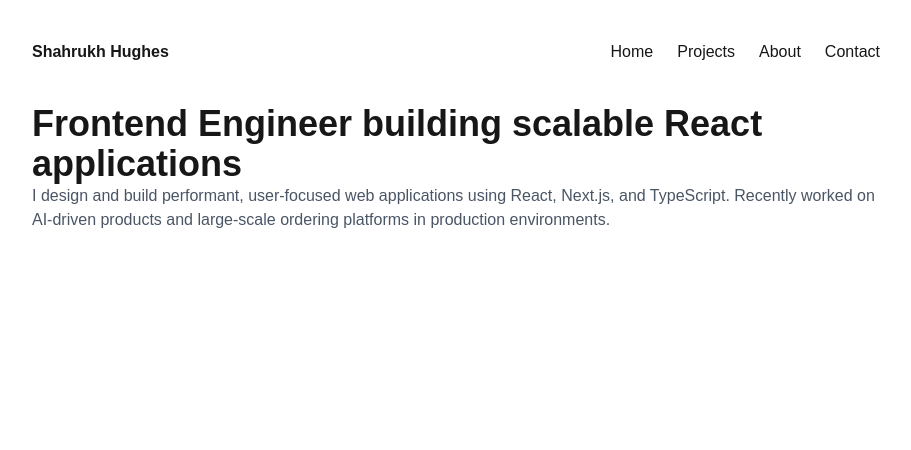
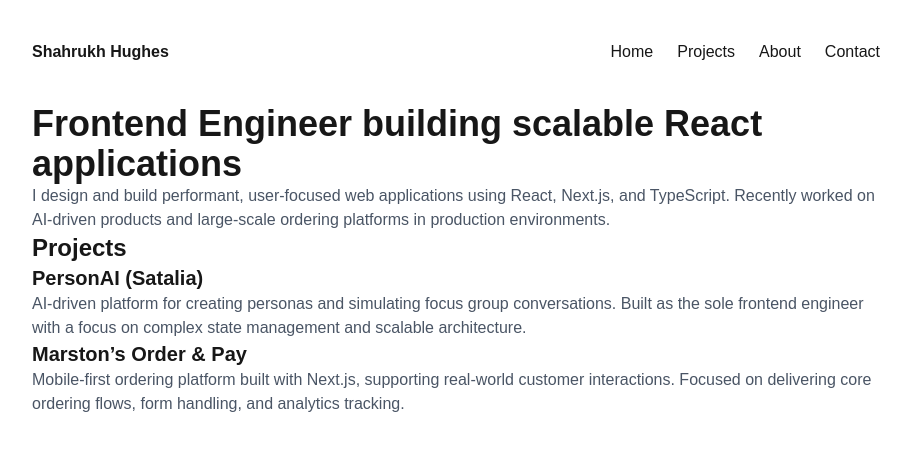
Before and after one commit to Shak-H/shahrukh-portfolio, a Next.js app: page / in a window 1280 px wide. Shown: the top 450 px of the page, without its empty margins (184-1095 px from the left). Built offline with nearby package versions, Linux system fonts and the light colour scheme.

Commit message:
feat: add projects section linking to case studies

```diff
--- a/app/page.tsx
+++ b/app/page.tsx
@@ -1,4 +1,5 @@
 import Navbar from "@/components/Navbar";
+import Link from "next/link";
 
 export default function Home() {
   return (
@@ -19,7 +20,33 @@ export default function Home() {
       </section>
 
       {/* Projects */}
-      <section></section>
+      <section>
+        <h2 className="text-2xl font-semibold">Projects</h2>
+
+        <div>
+          <Link href="/projects/personai">
+            <div>
+              <h3 className="text-xl font-semibold">PersonAI (Satalia)</h3>
+              <p className="text-gray-600">
+                AI-driven platform for creating personas and simulating focus
+                group conversations. Built as the sole frontend engineer with a
+                focus on complex state management and scalable architecture.
+              </p>
+            </div>
+          </Link>
+
+          <Link href="/projects/marstons">
+            <div>
+              <h3 className="text-xl font-semibold">Marston’s Order & Pay</h3>
+              <p className="text-gray-600">
+                Mobile-first ordering platform built with Next.js, supporting
+                real-world customer interactions. Focused on delivering core
+                ordering flows, form handling, and analytics tracking.
+              </p>
+            </div>
+          </Link>
+        </div>
+      </section>
 
       {/* About */}
       <section></section>
```
